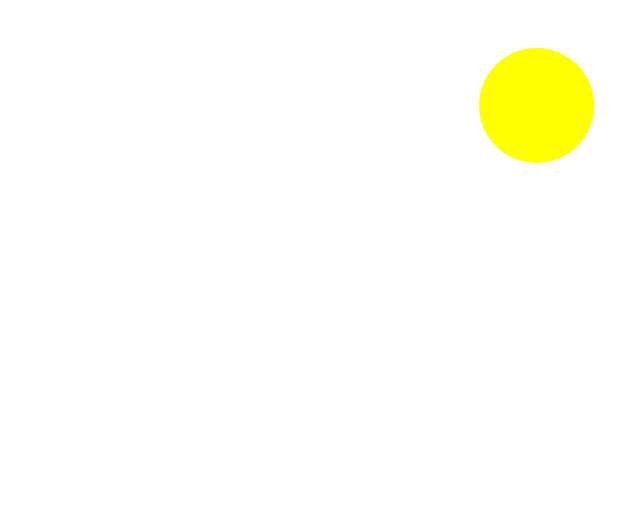
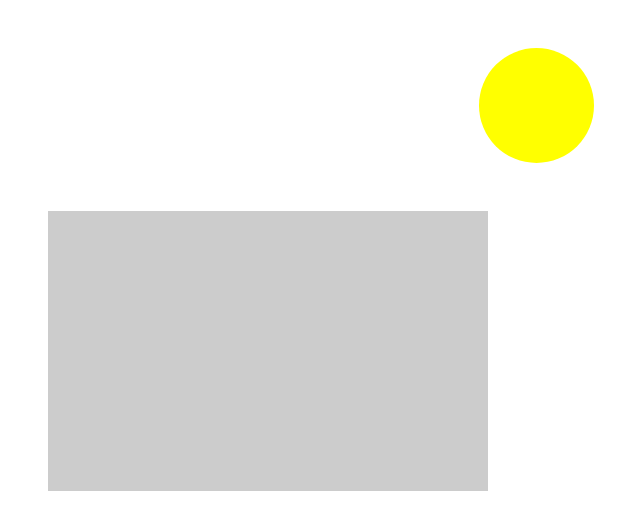
Before and after one commit to websavar/cookie-bakery, a React (Create React App) app: page / in a window 1280 px wide. Shown: the top 530 px of the page, without its empty margins (372-1012 px from the left). Built offline with nearby package versions, Linux system fonts and the light colour scheme.

Commit message:
add house component

```diff
--- a/src/App.js
+++ b/src/App.js
@@ -1,6 +1,7 @@
 import React, { useState } from 'react';
 import './App.css';
 import Sun from './components/Sun/index';
+import House from './components/House';
 
 const App = () => {
 
@@ -16,6 +17,7 @@ const App = () => {
                 sun={sunState}
                 click={sunHandler}
             />
+            <House />
         </div>
     )
 }
--- /dev/null
+++ b/src/components/House/index.js
@@ -0,0 +1,14 @@
+import React from 'react';
+import './index.scss';
+
+const House = () => {
+
+    return (
+        <div className="d-flex flex-column col-12 m-auto mb-5">
+            <div className="body m-auto">
+            </div>
+        </div>
+    )
+}
+
+export default House;
--- /dev/null
+++ b/src/components/House/index.scss
@@ -0,0 +1,7 @@
+$body-bg-color: #cccccc;
+
+.body {
+    background: $body-bg-color;
+    height: 280px;
+    width: 440px;
+}
```
